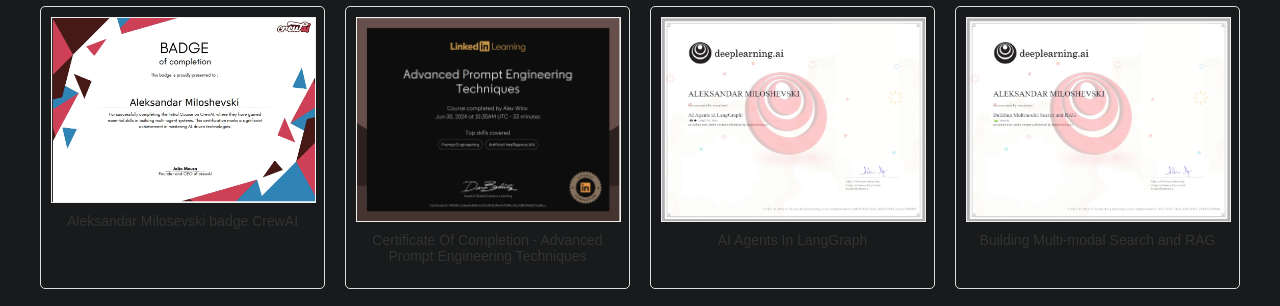
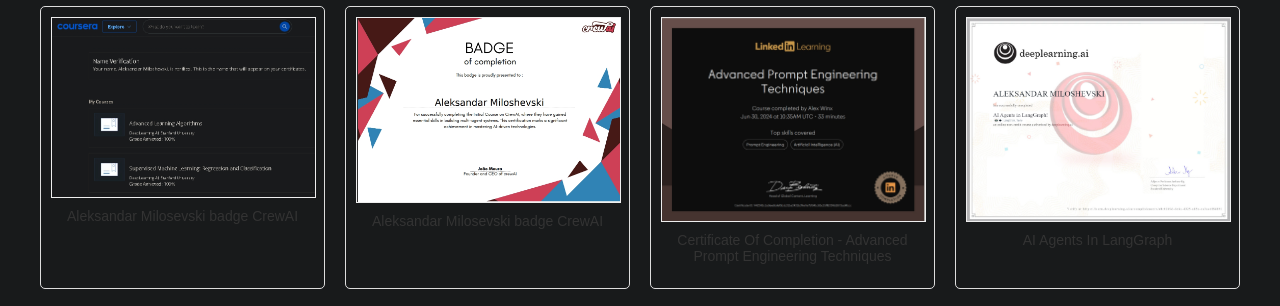
Before and after one commit to winxalex33/skills-github-pages, a plain HTML site: page certificates.html in a window 1280 px wide. Shown: the part 72-378 px from the top of the page. Drawn offline with Linux system fonts and the light colour scheme.

Commit message:
add more certif

```diff
--- a/certificates.html
+++ b/certificates.html
@@ -263,6 +263,17 @@
   <body>
     <h1>Certificate Gallery</h1>
     <div class="gallery">
+      <div class="item">
+        <a
+          href="certificates/Coursera-SupervisedAdvancedLearningAlgorithms.pdf"
+        >
+          <img
+            src="certificates/Coursera-SupervisedAdvancedLearningAlgorithms.jpg"
+            alt="Aleksandar Milosevski badge CrewAI"
+          />
+          <p>Aleksandar Milosevski badge CrewAI</p>
+        </a>
+      </div>
       <div class="item">
         <a href="certificates/Aleksandar Miloshevski_badge_CrewAI.pdf">
           <img
```
Also changed, not shown: certificates/Coursera-SupervisedAdvancedLearningAlgorithms.jpg (added), certificates/Coursera.jpg (deleted).
